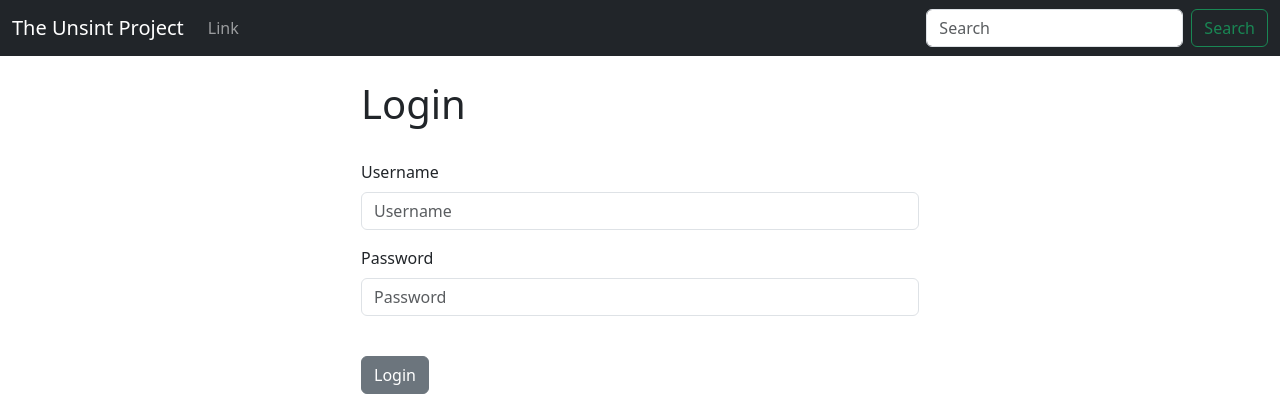
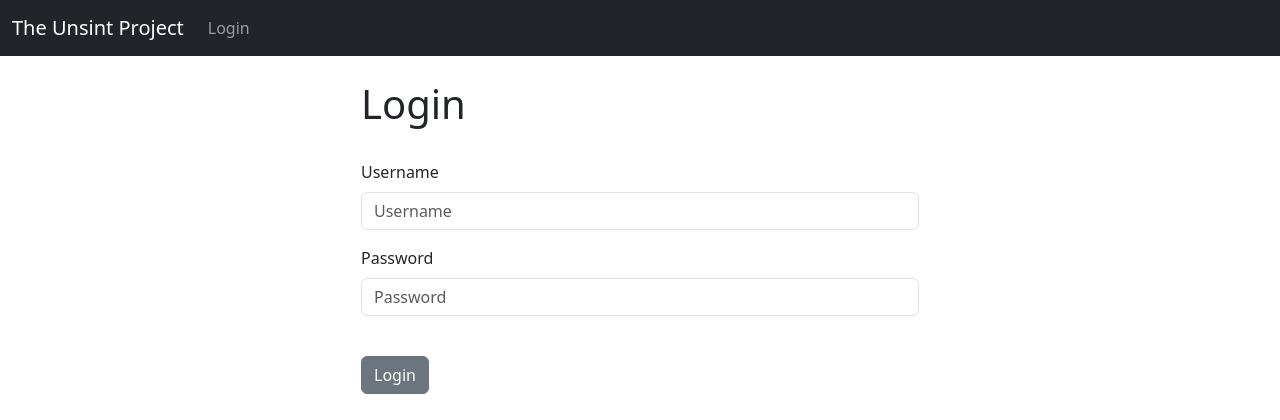
Before and after one commit to jansencruz23/python-unsent-project, a Django app: page / in a window 1280 px wide. Shown: the top 420 px of the page. Run offline with Django 5.2, Linux system fonts and the light colour scheme.

Commit message:
Add logout url

```diff
--- a/dcrm/website/templates/navbar.html
+++ b/dcrm/website/templates/navbar.html
@@ -6,14 +6,18 @@
     </button>
     <div class="collapse navbar-collapse" id="navbarSupportedContent">
       <ul class="navbar-nav me-auto mb-2 mb-lg-0">
-        <li class="nav-item">
-          <a class="nav-link" href="#">Link</a>
-        </li>
+
+        {% if user.is_authenticated %}
+          <li class="nav-item">
+            <a class="nav-link" href="{% url 'logout' %}">Logout</a>
+          </li>
+        {% else %}
+          <li class="nav-item">
+            <a class="nav-link" href="{% url 'home' %}">Login</a>
+          </li>
+        {% endif %}
+
       </ul>
-      <form class="d-flex" role="search">
-        <input class="form-control me-2" type="search" placeholder="Search" aria-label="Search">
-        <button class="btn btn-outline-success" type="submit">Search</button>
-      </form>
     </div>
   </div>
 </nav>
--- a/dcrm/website/urls.py
+++ b/dcrm/website/urls.py
@@ -4,6 +4,6 @@ from . import views
 
 urlpatterns = [
     path('', views.home, name='home'),
-    path('login/', views.login_user, name='login'),
+    #path('login/', views.login_user, name='login'),
     path('logout/', views.logout_user, name='logout'),
 ]
--- a/dcrm/website/views.py
+++ b/dcrm/website/views.py
@@ -25,4 +25,6 @@ def login_user(request):
 
 
 def logout_user(request):
-    pass
+    logout(request)
+    messages.success(request, 'You have been logged out')
+    return redirect('home')
```
